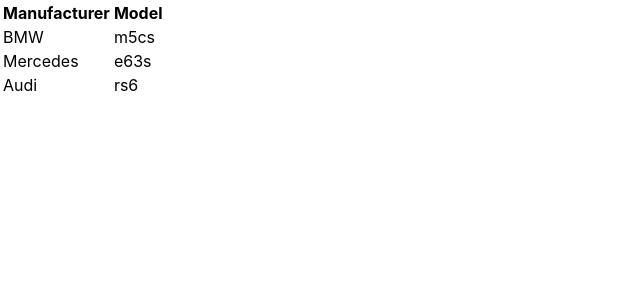
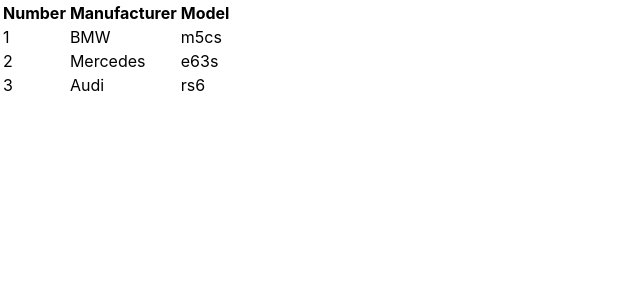
Before and after one commit to Mikstat90/microtasks, a React (Create React App) app: page / in a window 1280 px wide. Shown: the top 300 px of the page, without its empty margins (0-640 px from the left). Built offline with nearby package versions, Linux system fonts and the light colour scheme.

Commit message:
new commit

```diff
--- a/src/Cars.tsx
+++ b/src/Cars.tsx
@@ -10,18 +10,23 @@
 export const Cars = (props: CarsPropsType) => {
     return (
         <table>
+            <tbody>
             <tr>
+                <th>Number</th>
                 <th>Manufacturer</th>
                 <th>Model</th>
             </tr>
             {props.tasks.map((object, index) => {
                 return (
-                    <tr>
+                    <tr key={index}>
+                        <td>{index + 1}</td>
                         <td>{object.manufacturer}</td>
                         <td>{object.model}</td>
                     </tr>
                 );
             })}
+
+            </tbody>
         </table>
     );
 }
```
